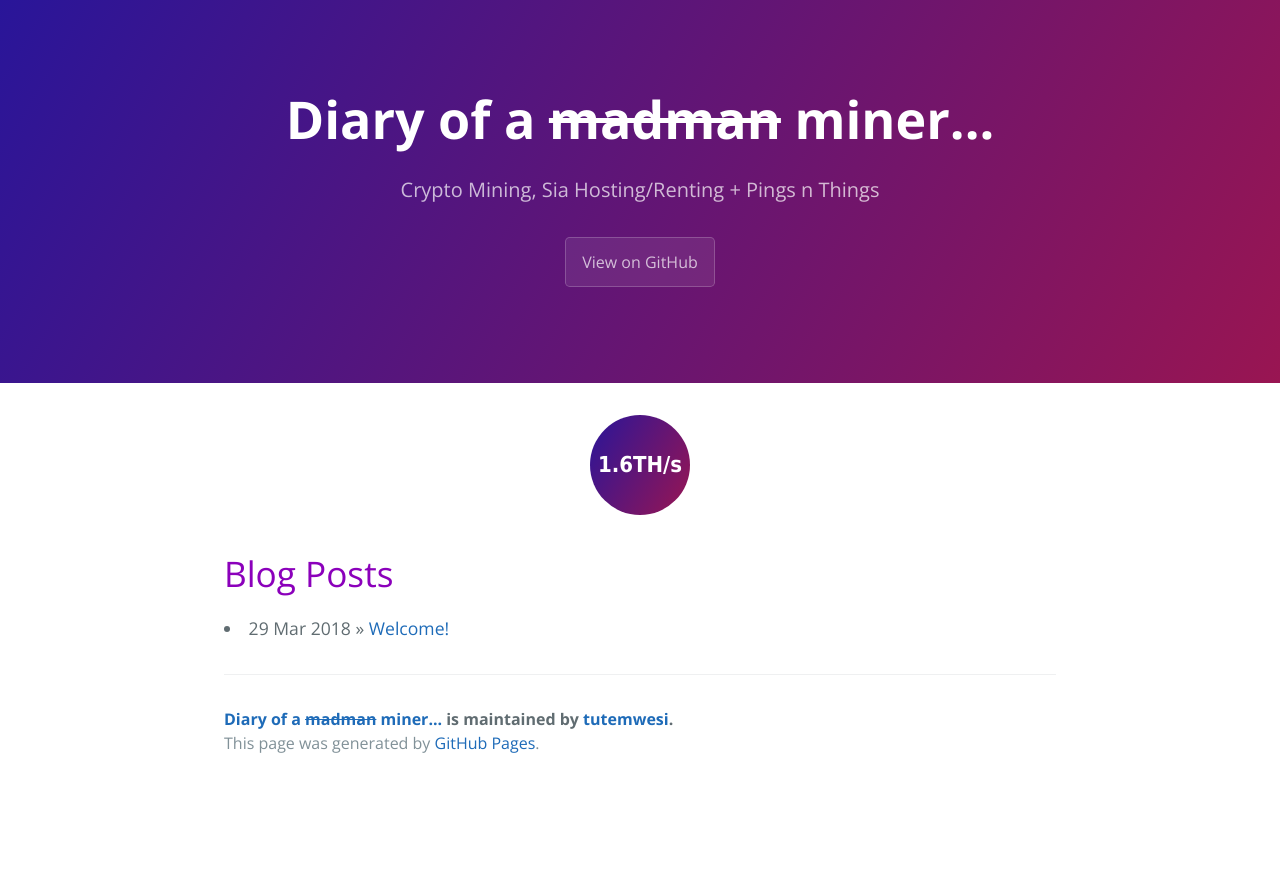
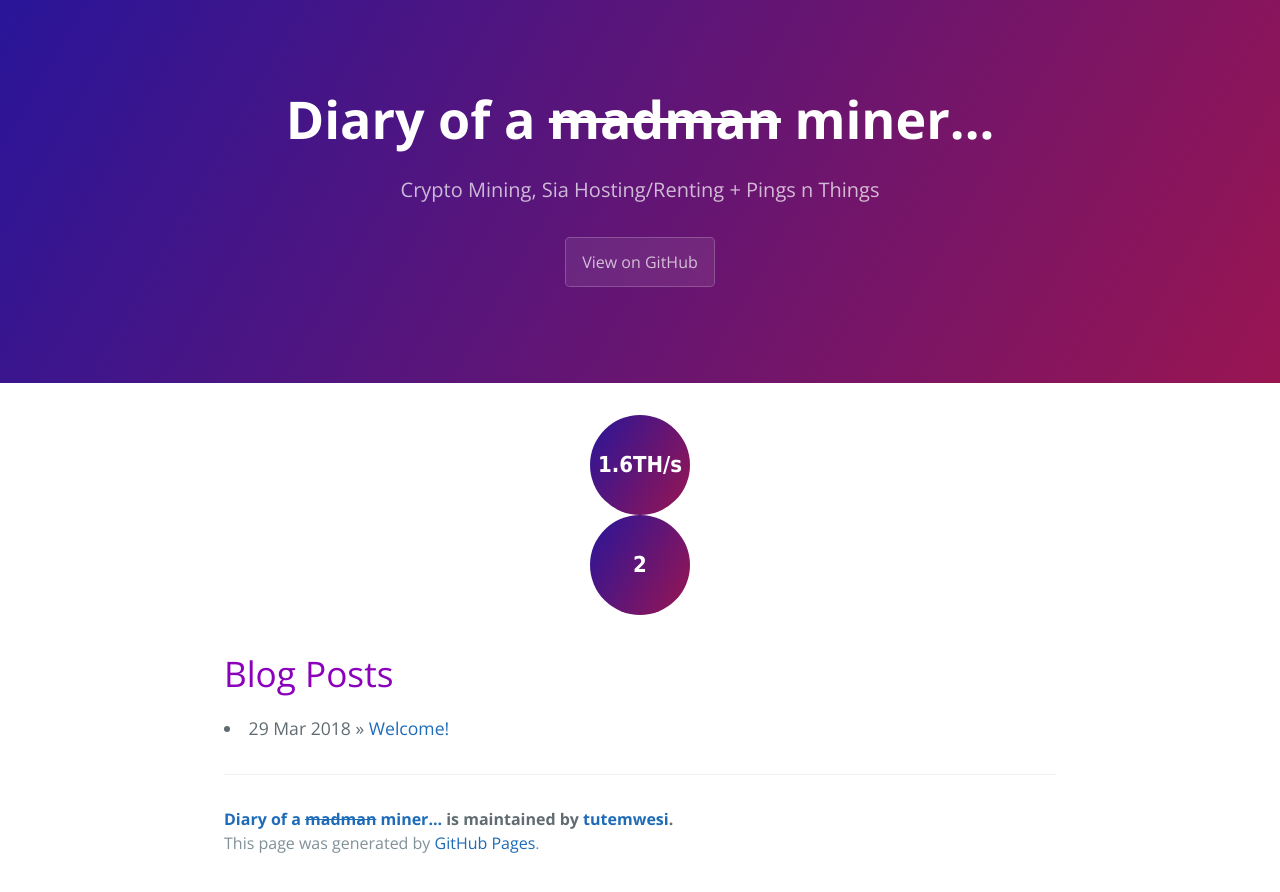
Before and after one commit to intheether/intheether.github.io, a Jekyll site: the page built from index.md, in a window 1280 px wide. Shown: the top 892 px of the page. Built offline with Jekyll 4.4.1, drawn with Linux system fonts in a browser that asks for light colours.

Commit message:
Update default.html

```diff
--- a/_layouts/default.html
+++ b/_layouts/default.html
@@ -8,7 +8,7 @@
 
 
     <section class="main-content">
-      <center><div class="hashrate">1.6TH/s</div></center>
+      <center><div class="hashrate">1.6TH/s</div><div class="hashrate">2 Blocks/s</div></center>
       {{ content }}
 
       {% include page-footer.html %}
```
